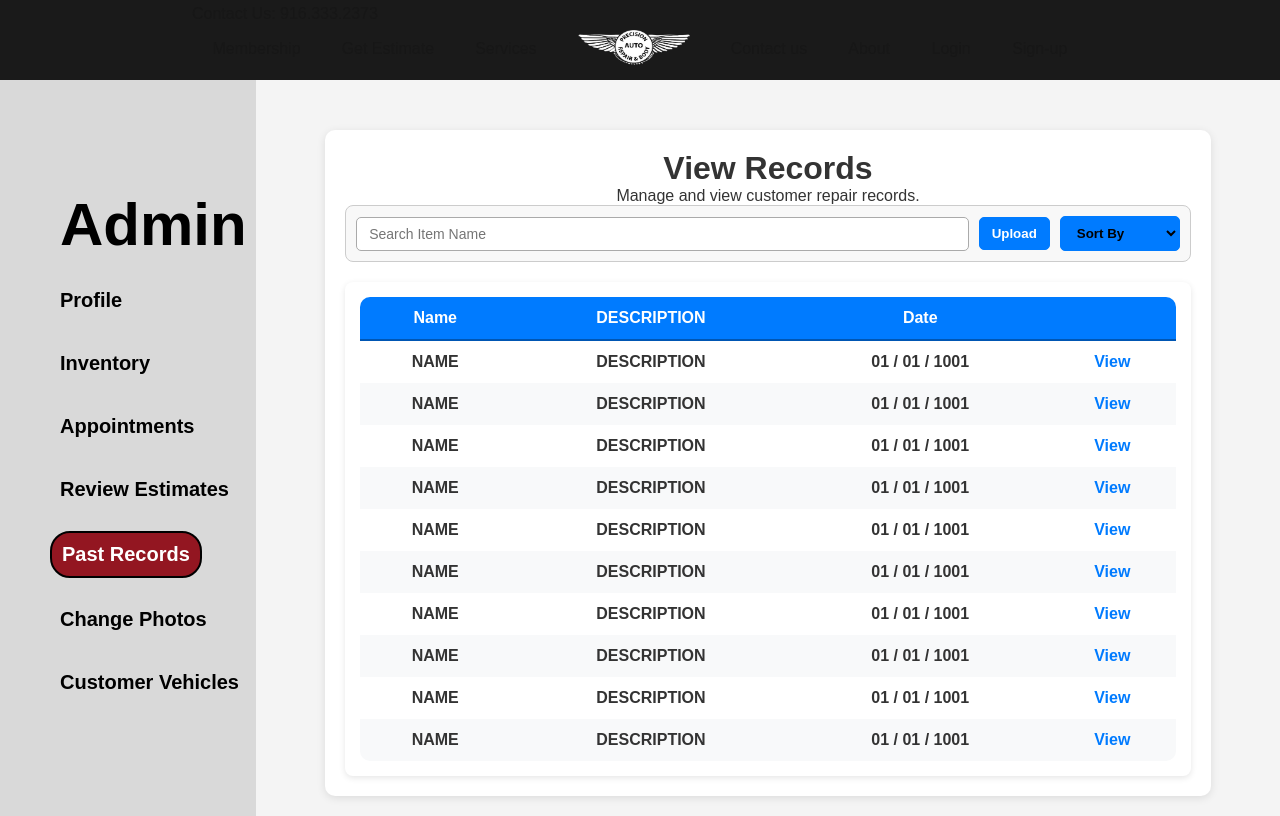
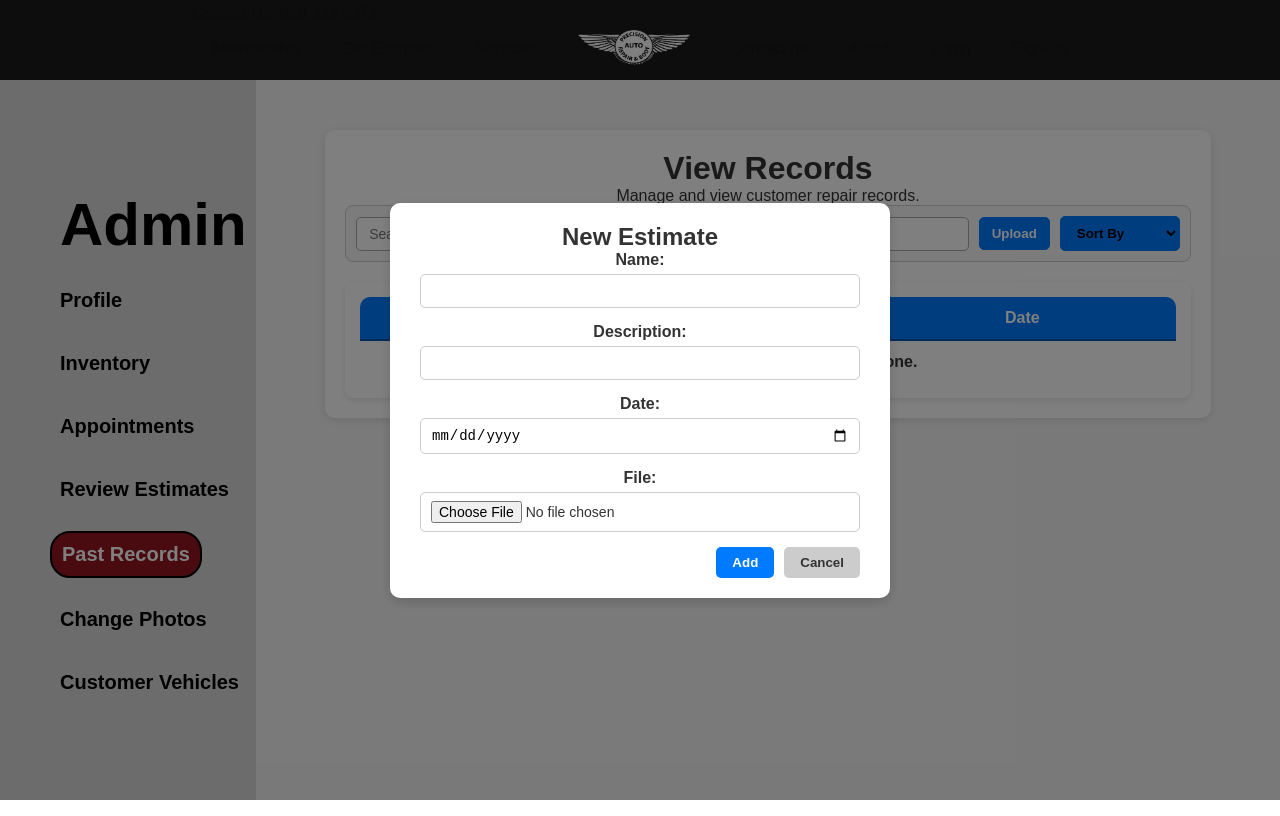
Before and after one commit to rockett366/Precision-Auto-Repair-and-Body, a Next.js app in the folder precision-auto/: page /admin-records in a window 1280 px wide. Both pictures are taken after a click on the button "Upload". Built offline with nearby package versions, Linux system fonts and the light colour scheme.

Commit message:
SCRUM - 118 & 119
Completed SCRUM 118: As an admin on the admin-records page after pressing "upload" I am able to upload a pdf and view it
Completed SCRUM 119: As an admin on the admin-records page after pressing "upload" I am able to fill out name, description, and date of service

```diff
--- a/precision-auto/src/app/admin-records/page.js
+++ b/precision-auto/src/app/admin-records/page.js
@@ -1,11 +1,62 @@
-// src/app/admin-records/page.js
+'use client';
 import Image from "next/image";
 import styles from "./page.module.css";
 import Nav from "../constants/nav.js";
+import { useEffect, useState } from 'react';
 import Sidebar from "@/app/constants/admin-sidebar";
 import SidebarStyles from "@/app/constants/admin-sidebar.module.css";
 
 export default function AdminRecords() {
+
+  const [estimates, setEstimates] = useState([]);
+  const [modalVisible, setModalVisible] = useState(false);
+  const [formName, setFormName] = useState('');
+  const [formDescription, setFormDescription] = useState('');
+  const [formDate, setFormDate] = useState('');
+  const [formFile, setFormFile] = useState(null);
+  const [viewModalVisible, setViewModalVisible] = useState(false);
+  const [selectedRecord, setSelectedRecord] = useState(null);
+  const [fileUrl, setFileUrl] = useState(null);
+
+  const openModal = () => setModalVisible(true);
+  const closeModal = () => {
+    setModalVisible(false);
+    setFormName('');
+    setFormDescription('');
+    setFormDate('');
+    setFormFile(null);
+  };
+  const handleFileSelect = (e) => setFormFile(e.target.files[0]);
+  const handleFormSubmit = (e) => {
+    e.preventDefault();
+    const newEstimate = {
+      name: formName,
+      description: formDescription,
+      date: formDate,
+      file: formFile,
+    };
+    setEstimates([...estimates, newEstimate]);
+    closeModal();
+  };
+
+  const openViewModal = (record) => {
+    setSelectedRecord(record);
+    if (record?.file) {
+      const url = URL.createObjectURL(record.file);
+      setFileUrl(url);
+    } else {
+      setFileUrl(null);
+    }
+    setViewModalVisible(true);
+  };
+
+  const closeViewModal = () => {
+    setViewModalVisible(false);
+    if (fileUrl) URL.revokeObjectURL(fileUrl);
+    setFileUrl(null);
+    setSelectedRecord(null);
+  };
+
   return (
     <div className={SidebarStyles.container}>
       <Nav />
@@ -17,13 +68,16 @@ export default function AdminRecords() {
             <p>Manage and view customer repair records.</p>
 
             {/* Controls: Search Bar, Upload Button, and Sort Dropdown */}
+
             <div className={styles.controlsContainer}>
               <input
                 type="text"
                 placeholder="Search Item Name"
                 className={styles.searchInput}
               />
-              <button className={styles.uploadBtn}>Upload</button>
+              <button className={styles.uploadBtn} onClick={openModal}>
+                Upload
+              </button>
 
               {/* Sort Dropdown */}
               <select className={styles.sortDropdown}>
@@ -33,6 +87,55 @@ export default function AdminRecords() {
                 <option value="description">Description</option>
               </select>
             </div>
+
+            {modalVisible && (
+              <div className={styles.modalOverlay}>
+                <div className={styles.modal}>
+                  <h2>New Estimate</h2>
+                  <form onSubmit={handleFormSubmit} className={styles.modalForm}>
+                    <label>
+                      Name:
+                      <input
+                        type="text"
+                        value={formName}
+                        onChange={(e) => setFormName(e.target.value)}
+                        required
+                      />
+                    </label>
+                    <label>
+                      Description:
+                      <input
+                        type="text"
+                        value={formDescription}
+                        onChange={(e) => setFormDescription(e.target.value)}
+                        required
+                      />
+                    </label>
+                    <label>
+                      Date:
+                      <input
+                        type="date"
+                        value={formDate}
+                        onChange={(e) => setFormDate(e.target.value)}
+                        required
+                      />
+                    </label>
+                    <label>
+                      File:
+                      <input
+                        type="file"
+                        onChange={handleFileSelect}
+                        required
+                      />
+                    </label>
+                    <div className={styles.formButtons}>
+                      <button type="submit">Add</button>
+                      <button type="button" onClick={closeModal}>Cancel</button>
+                    </div>
+                  </form>
+                </div>
+              </div>
+            )}
 
             {/* Table */}
             <div className={styles.tableContainer}>
@@ -46,21 +149,71 @@ export default function AdminRecords() {
                   </tr>
                 </thead>
                 <tbody>
-                  {[...Array(10)].map((_, index) => (
-                    <tr key={index}>
-                      <td>NAME</td>
-                      <td>DESCRIPTION</td>
-                      <td>01 / 01 / 1001</td>
-                      <td>
-                        <a href="#" className={styles.reviewBtn}>
-                          View
-                        </a>
-                      </td>
+                  {estimates.length === 0 ? (
+                    <tr>
+                      <td colSpan="4">No records yet. Use Upload to add one.</td>
                     </tr>
-                  ))}
+                  ) : (
+                    estimates.map((item, index) => (
+                      <tr key={index}>
+                        <td>{item.name}</td>
+                        <td>{item.description}</td>
+                        <td>{item.date}</td>
+                        <td>
+                          <button
+                            className={styles.reviewBtn}
+                            onClick={() => openViewModal(item)}
+                            style={{ background: 'transparent', border: 'none', cursor: 'pointer' }}
+                          >
+                            View
+                          </button>
+                        </td>
+                      </tr>
+                    ))
+                  )}
                 </tbody>
               </table>
             </div>
+
+            {viewModalVisible && selectedRecord && (
+              <div className={styles.modalOverlay}>
+                <div className={styles.modal}>
+                  <h2>Record Details</h2>
+                  <div style={{ textAlign: 'left', marginTop: 10 }}>
+                    <p><strong>Name:</strong> {selectedRecord.name}</p>
+                    <p><strong>Description:</strong> {selectedRecord.description}</p>
+                    <p><strong>Date:</strong> {selectedRecord.date}</p>
+                    <div style={{ marginTop: 15 }}>
+                      <p style={{ marginBottom: 8 }}><strong>Attachment:</strong></p>
+                      {selectedRecord.file ? (
+                        selectedRecord.file.type?.startsWith('image/') ? (
+                          <img
+                            src={fileUrl}
+                            alt="Attachment preview"
+                            style={{ maxWidth: '100%', borderRadius: 6, border: '1px solid #eee' }}
+                          />
+                        ) : selectedRecord.file.type === 'application/pdf' ? (
+                          <iframe
+                            src={fileUrl}
+                            title="PDF Preview"
+                            style={{ width: '100%', height: 400, border: '1px solid #eee', borderRadius: 6 }}
+                          />
+                        ) : (
+                          <a href={fileUrl} download={selectedRecord.file.name} className={styles.reviewBtn}>
+                            Download {selectedRecord.file.name}
+                          </a>
+                        )
+                      ) : (
+                        <em>No file attached</em>
+                      )}
+                    </div>
+                  </div>
+                  <div className={styles.formButtons} style={{ marginTop: 16 }}>
+                    <button type="button" onClick={closeViewModal}>Close</button>
+                  </div>
+                </div>
+              </div>
+            )}
           </div>
         </main>
       </div>
--- a/precision-auto/src/app/admin-records/page.module.css
+++ b/precision-auto/src/app/admin-records/page.module.css
@@ -148,3 +148,84 @@
 .reviewBtn:hover {
   color: #0056b3;
 }
+
+/* Modal Overlay */
+.modalOverlay {
+  position: fixed;
+  top: 0;
+  left: 0;
+  width: 100%;
+  height: 100%;
+  background: rgba(0, 0, 0, 0.5);
+  display: flex;
+  align-items: center;
+  justify-content: center;
+  z-index: 1000;
+}
+
+/* Modal Container */
+.modal {
+  background: #fff;
+  padding: 20px 30px;
+  border-radius: 10px;
+  box-shadow: 0 4px 12px rgba(0, 0, 0, 0.15);
+  width: 90%;
+  max-width: 500px;
+}
+
+/* Form inside Modal */
+.modalForm {
+  display: flex;
+  flex-direction: column;
+  gap: 15px;
+}
+
+.modalForm label {
+  display: flex;
+  flex-direction: column;
+  font-weight: bold;
+  color: #333;
+}
+
+.modalForm input[type="text"],
+.modalForm input[type="date"],
+.modalForm input[type="file"] {
+  margin-top: 5px;
+  padding: 8px 10px;
+  border: 1px solid #ccc;
+  border-radius: 5px;
+  font-size: 14px;
+}
+
+/* Form Buttons */
+.formButtons {
+  display: flex;
+  justify-content: flex-end;
+  gap: 10px;
+}
+
+.formButtons button {
+  padding: 8px 16px;
+  border: none;
+  border-radius: 5px;
+  font-weight: bold;
+  cursor: pointer;
+}
+
+.formButtons button[type="submit"] {
+  background: #007bff;
+  color: #fff;
+}
+
+.formButtons button[type="submit"]:hover {
+  background: #0056b3;
+}
+
+.formButtons button[type="button"] {
+  background: #ccc;
+  color: #333;
+}
+
+.formButtons button[type="button"]:hover {
+  background: #aaa;
+}
```
